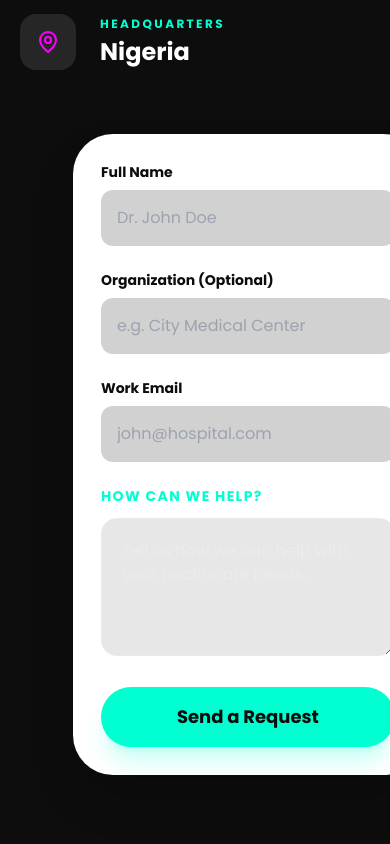
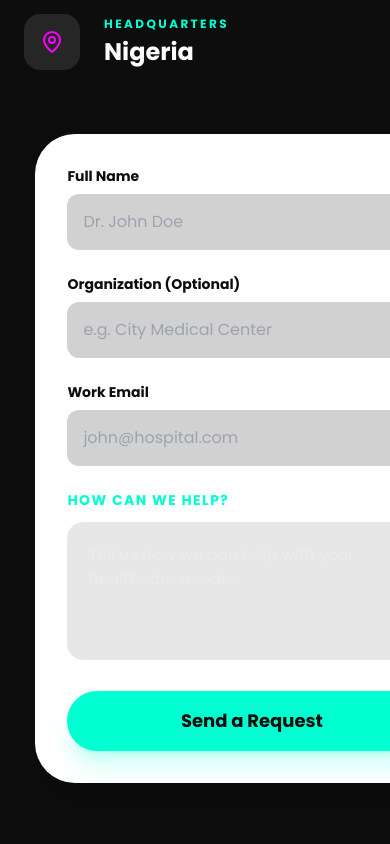
Before and after one commit to KHALIFAH334/azm-nexus-, a Next.js app: page / in a window 390 px wide. Shown: the part 7780-8624 px from the top of the page. Built offline with nearby package versions, Linux system fonts and the light colour scheme.

Commit message:
Fix mobile alignment for contact form: increased padding and centered container

```diff
--- a/src/app/page.tsx
+++ b/src/app/page.tsx
@@ -371,7 +371,7 @@ export default function LandingPage() {
       {/* Contact Section */}
       <section id="contact" className="py-24 bg-brand-dark relative overflow-hidden">
         <div className="absolute bottom-0 left-0 w-full h-1 bg-brand-action" />
-        <div className="max-w-7xl mx-auto px-5 sm:px-10 lg:px-12 py-20 grid lg:grid-cols-2 gap-16 lg:gap-20">
+        <div className="max-w-7xl mx-auto px-6 sm:px-10 lg:px-12 py-20 grid lg:grid-cols-2 gap-16 lg:gap-20 items-center">
           <div className="text-white">
             <h2 className="text-5xl font-bold mb-8 leading-tight">Get in Touch <br />with Our Team</h2>
             <p className="text-2xl text-brand-teal font-black mb-12 drop-shadow-[0_0_12px_rgba(0,255,209,0.3)]">
@@ -402,7 +402,7 @@ export default function LandingPage() {
             </div>
           </div>
 
-          <div className="bg-white dark:bg-white/5 dark:backdrop-blur-xl dark:border dark:border-white/10 p-7 sm:p-12 rounded-[2.5rem] sm:rounded-[4rem] shadow-2xl mx-auto w-full max-w-[calc(100vw-2.5rem)] sm:max-w-2xl lg:max-w-none overflow-hidden">
+          <div className="bg-white dark:bg-white/5 dark:backdrop-blur-xl dark:border dark:border-white/10 p-8 sm:p-12 rounded-[2.5rem] sm:rounded-[4rem] shadow-2xl w-[95%] max-w-xl lg:max-w-none mx-auto overflow-hidden">
             <form className="space-y-6">
               <div className="grid sm:grid-cols-2 gap-6">
                 <div>
```
